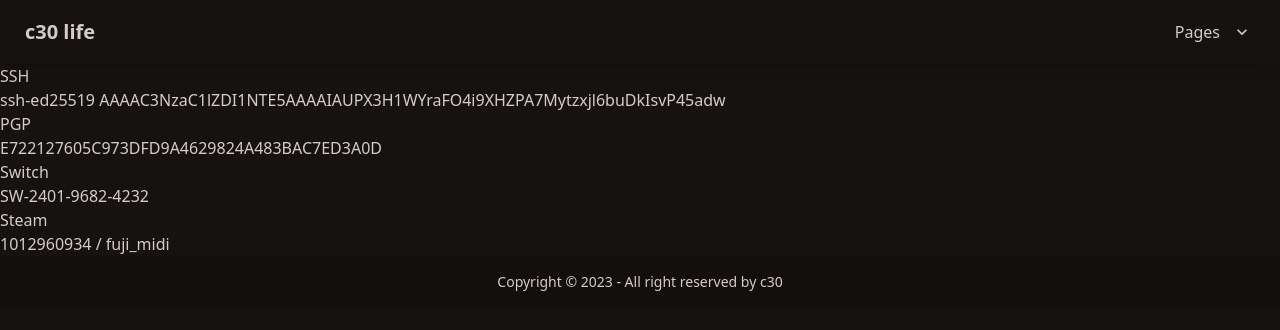
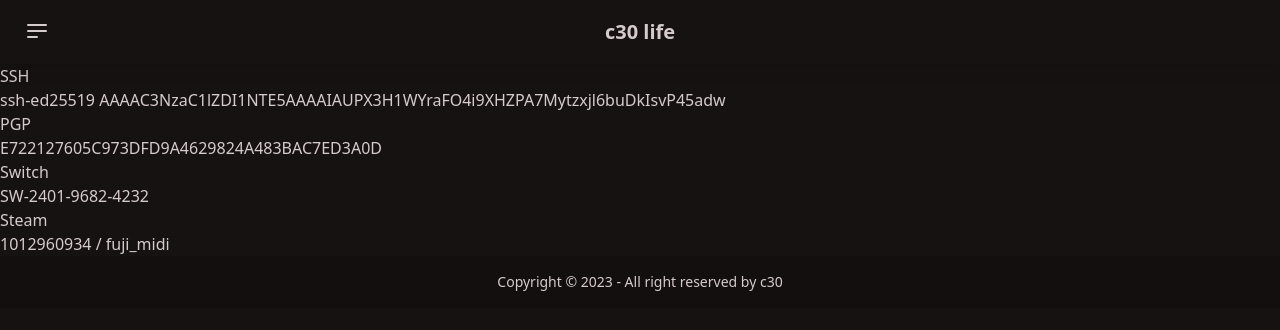
Before and after one commit to Zel9278/c30.life, a Next.js app: page /pubkeys in a window 1280 px wide. Shown: the top 330 px of the page. Built offline with nearby package versions, Linux system fonts and the light colour scheme; what prettier-plugin-tailwindcss would draw is missing.

Commit message:
update site

```diff
--- a/package.json
+++ b/package.json
@@ -1,6 +1,6 @@
 {
     "name": "c30.life",
-    "version": "3.2.5",
+    "version": "3.3.0",
     "private": true,
     "scripts": {
         "dev": "next dev --port 8867",
--- a/src/app/layout.tsx
+++ b/src/app/layout.tsx
@@ -2,6 +2,7 @@
 import "@/styles/globals.css"
 import Footer from "@/components/footer"
 import { Metadata } from "next"
+import Drawer from "@/components/drawer"
 
 const siteName = "c30 life"
 const description = "c30のホームページです。"
@@ -16,8 +17,24 @@
         <html lang="ja">
             <body>
                 <NavBar />
-                {children}
-                <Footer />
+                <Drawer>
+                    {children}
+                    <a
+                        rel="me"
+                        href="https://fedibird.com/@c30"
+                        style={{ display: "none" }}
+                    >
+                        Fedibird
+                    </a>
+                    <a
+                        rel="me"
+                        href="https://misskey.art/@c30"
+                        style={{ display: "none" }}
+                    >
+                        Misskey.art
+                    </a>
+                    <Footer />
+                </Drawer>
             </body>
         </html>
     )
--- a/src/app/page.tsx
+++ b/src/app/page.tsx
@@ -135,6 +135,26 @@
                         </div>
                     </div>
                 </div>
+                <div>
+                    <div className="card w-auto bg-base-300 shadow-xl m-5">
+                        <div className="card-body items-center text-center">
+                            <h2 className="card-title">ユーザーリンク</h2>
+                            <div id="user-links">
+                                <ul>
+                                    <li>
+                                        <a
+                                            href="http://aratamapalace.web.fc2.com/"
+                                            target="_blank"
+                                            className="link link-primary"
+                                        >
+                                            ルート45
+                                        </a>
+                                    </li>
+                                </ul>
+                            </div>
+                        </div>
+                    </div>
+                </div>
                 <p className="text-base-100 hover:text-white text-center">
                     特になにもないよ
                 </p>
--- /dev/null
+++ b/src/components/drawer.tsx
@@ -0,0 +1,35 @@
+import Link from "next/link"
+import { ReactNode } from "react"
+
+type Props = {
+    children?: ReactNode
+}
+
+export default function Drawer(progs: Props) {
+    return (
+        <div className="drawer lg:drawer-open">
+            <input id="drawer" type="checkbox" className="drawer-toggle" />
+            <div className="drawer-content">{progs.children}</div>
+            <div className="drawer-side">
+                <label htmlFor="drawer" className="drawer-overlay"></label>
+                <ul className="menu p-4 w-80 h-full bg-base-200 text-base-content">
+                    <li>
+                        <Link href="/links">Links</Link>
+                    </li>
+                    <li>
+                        <Link href="/misskey">Misskey Links</Link>
+                    </li>
+                    <li>
+                        <Link href="/mdic">Misskey Default Icon Checker</Link>
+                    </li>
+                    <li>
+                        <Link href="/pubkeys">Public keys</Link>
+                    </li>
+                    <li>
+                        <Link href="/info">Info</Link>
+                    </li>
+                </ul>
+            </div>
+        </div>
+    )
+}
--- a/src/components/navbar.tsx
+++ b/src/components/navbar.tsx
@@ -6,6 +6,24 @@
             <header className="sticky top-0 z-50">
                 <div className="navbar bg-base-50 backdrop-blur-sm shadow-lg">
                     <div className="flex-1">
+                        <label htmlFor="drawer" className="btn btn-ghost">
+                            <svg viewBox="0 0 24 24" className="w-6 h-6">
+                                <path
+                                    fill="currentColor"
+                                    d="M3,12h18a1,1,0,0,0,0-2H3A1,1,0,0,0,3,12Z"
+                                />
+                                <path
+                                    fill="currentColor"
+                                    d="M3,6h18a1,1,0,0,0,0-2H3A1,1,0,0,0,3,6Z"
+                                />
+                                <path
+                                    fill="currentColor"
+                                    d="M3,18h9a1,1,0,0,0,0-2H3A1,1,0,0,0,3,18Z"
+                                />
+                            </svg>
+                        </label>
+                    </div>
+                    <div className="flex-auto">
                         <Link
                             className="btn btn-ghost normal-case text-xl"
                             href="/"
@@ -13,45 +31,6 @@
                             c30 life
                         </Link>
                     </div>
-                    <div className="flex-none">
-                        <ul className="menu menu-horizontal px-1">
-                            <li tabIndex={0}>
-                                <a>
-                                    Pages
-                                    <svg
-                                        className="fill-current"
-                                        xmlns="http://www.w3.org/2000/svg"
-                                        width="20"
-                                        height="20"
-                                        viewBox="0 0 24 24"
-                                    >
-                                        <path d="M7.41,8.58L12,13.17L16.59,8.58L18,10L12,16L6,10L7.41,8.58Z" />
-                                    </svg>
-                                </a>
-                                <ul className="p-2 bg-base-100 right-1 z-20">
-                                    <li>
-                                        <Link href="/links">Links</Link>
-                                    </li>
-                                    <li>
-                                        <Link href="/misskey">
-                                            Misskey Links
-                                        </Link>
-                                    </li>
-                                    <li>
-                                        <Link href="/mdic">
-                                            Misskey Default Icon Checker
-                                        </Link>
-                                    </li>
-                                    <li>
-                                        <Link href="/pubkeys">Public keys</Link>
-                                    </li>
-                                    <li>
-                                        <Link href="/info">Info</Link>
-                                    </li>
-                                </ul>
-                            </li>
-                        </ul>
-                    </div>
                 </div>
             </header>
         </>
```
Also changed, not shown: src/app/info/page.tsx (+6 -2 lines), 1 other file (tests, documents, lock files or other folders).
